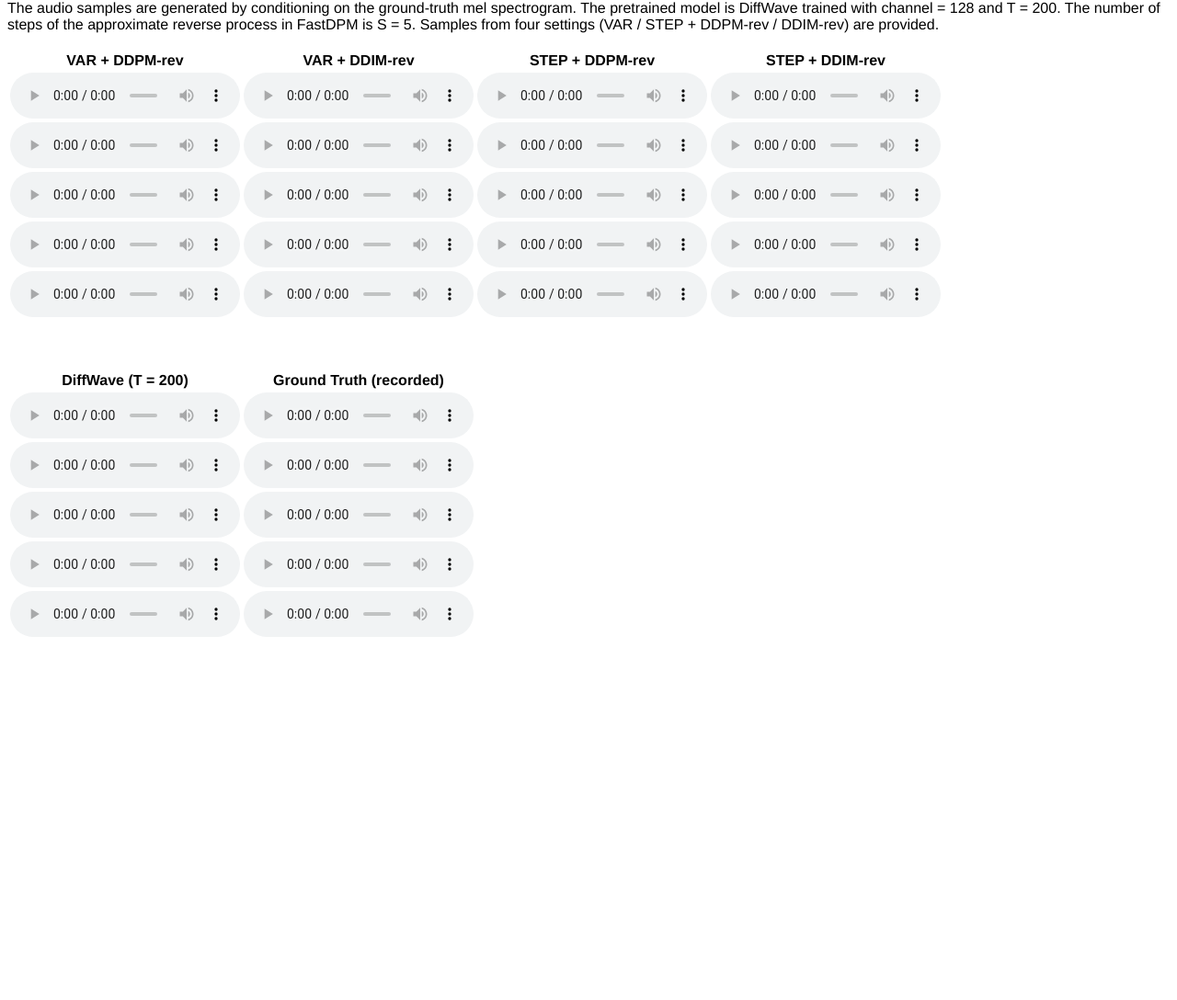
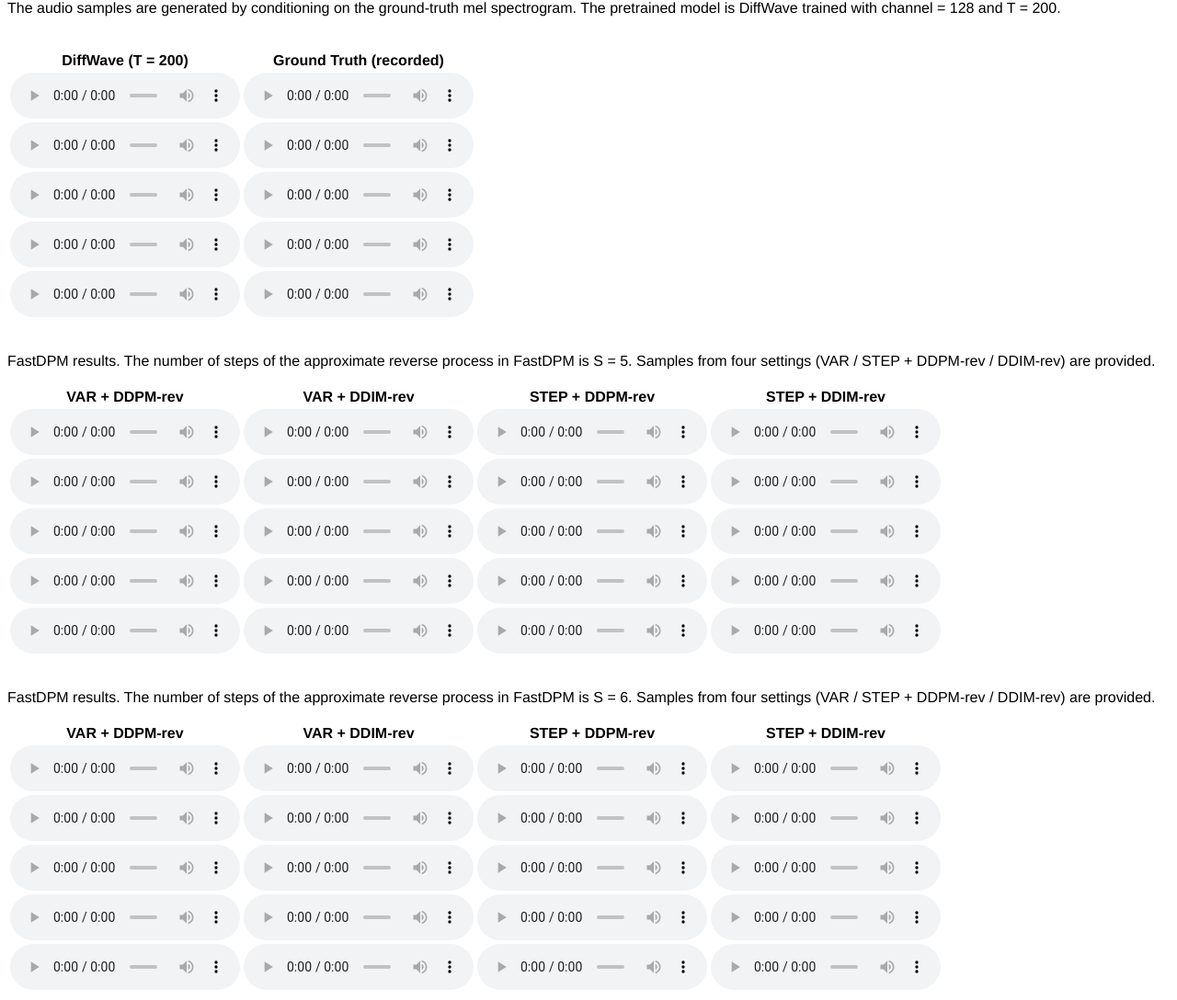
Before and after one commit to fastdpm/fastdpm.github.io, a plain HTML site: page index.html in a window 1280 px wide. Shown: the part 916-2004 px from the top of the page at 92% size. Before the commit the page ends 1620 px from the top, so only its background shows below. Drawn offline with Linux system fonts and the light colour scheme.

Commit message:
Update index.html

```diff
--- a/index.html
+++ b/index.html
@@ -76,7 +76,43 @@
     <h3> Section &#8546;: Neural vocoding on the LJ Speech dataset</h3>
     The audio samples are generated by conditioning on the ground-truth mel spectrogram.
     The pretrained model is DiffWave trained with channel = 128 and T = 200.
-    The number of steps of the approximate reverse process in FastDPM is S = 5.
+    <br> </br>
+
+    <table>
+      <thead>
+        <tr>
+          <th align="middle">DiffWave (T = 200)</th>&nbsp;&nbsp;&nbsp;&nbsp;&nbsp;&nbsp;&nbsp;&nbsp;&nbsp;&nbsp;
+          <th align="middle">Ground Truth (recorded)</th>
+        </tr>
+      </thead>
+
+       <tbody>
+        <tr>
+          <td><audio controls style="width: 250px; height: 50px"><source src="ljspeech/DiffWave/LJ001-0001.wav" type="audio/wav"></audio></td>
+          <td><audio controls style="width: 250px; height: 50px"><source src="ljspeech/GroundTruth/LJ001-0001.wav" type="audio/wav"></audio></td>
+        </tr>
+        <tr>
+          <td><audio controls style="width: 250px; height: 50px"><source src="ljspeech/DiffWave/LJ001-0002.wav" type="audio/wav"></audio></td>
+          <td><audio controls style="width: 250px; height: 50px"><source src="ljspeech/GroundTruth/LJ001-0002.wav" type="audio/wav"></audio></td>
+        </tr>
+        <tr>
+          <td><audio controls style="width: 250px; height: 50px"><source src="ljspeech/DiffWave/LJ001-0003.wav" type="audio/wav"></audio></td>
+          <td><audio controls style="width: 250px; height: 50px"><source src="ljspeech/GroundTruth/LJ001-0003.wav" type="audio/wav"></audio></td>
+        </tr>
+        <tr>
+          <td><audio controls style="width: 250px; height: 50px"><source src="ljspeech/DiffWave/LJ001-0004.wav" type="audio/wav"></audio></td>
+          <td><audio controls style="width: 250px; height: 50px"><source src="ljspeech/GroundTruth/LJ001-0004.wav" type="audio/wav"></audio></td>
+        </tr>
+        <tr>
+          <td><audio controls style="width: 250px; height: 50px"><source src="ljspeech/DiffWave/LJ001-0005.wav" type="audio/wav"></audio></td>
+          <td><audio controls style="width: 250px; height: 50px"><source src="ljspeech/GroundTruth/LJ001-0005.wav" type="audio/wav"></audio></td>
+        </tr>
+
+      </tbody>
+    </table>
+
+    <br> </br>
+    FastDPM results. The number of steps of the approximate reverse process in FastDPM is S = 5.
     Samples from four settings (VAR / STEP + DDPM-rev / DDIM-rev) are provided.
     <br> </br>
 
@@ -126,40 +162,57 @@
     </table>
 
     <br> </br>
+    FastDPM results. The number of steps of the approximate reverse process in FastDPM is S = 6.
+    Samples from four settings (VAR / STEP + DDPM-rev / DDIM-rev) are provided.
+    <br> </br>
 
     <table>
       <thead>
         <tr>
-          <th align="middle">DiffWave (T = 200)</th>&nbsp;&nbsp;&nbsp;&nbsp;&nbsp;&nbsp;&nbsp;&nbsp;&nbsp;&nbsp;
-          <th align="middle">Ground Truth (recorded)</th>
+          <th align="middle">VAR + DDPM-rev</th>
+          <th align="middle">VAR + DDIM-rev</th>
+          <th align="middle">STEP + DDPM-rev</th>
+          <th align="middle">STEP + DDIM-rev</th>
         </tr>
       </thead>
 
        <tbody>
         <tr>
-          <td><audio controls style="width: 250px; height: 50px"><source src="ljspeech/DiffWave/LJ001-0001.wav" type="audio/wav"></audio></td>
-          <td><audio controls style="width: 250px; height: 50px"><source src="ljspeech/GroundTruth/LJ001-0001.wav" type="audio/wav"></audio></td>
+          <td><audio controls style="width: 250px; height: 50px"><source src="ljspeech/VAR_DDPM/LJ001-0001_6.wav" type="audio/wav"></audio></td>
+          <td><audio controls style="width: 250px; height: 50px"><source src="ljspeech/VAR_DDIM/LJ001-0001_6.wav" type="audio/wav"></audio></td>
+          <td><audio controls style="width: 250px; height: 50px"><source src="ljspeech/STEP_DDPM/LJ001-0001_6.wav" type="audio/wav"></audio></td>
+          <td><audio controls style="width: 250px; height: 50px"><source src="ljspeech/STEP_DDIM/LJ001-0001_6.wav" type="audio/wav"></audio></td>
         </tr>
         <tr>
-          <td><audio controls style="width: 250px; height: 50px"><source src="ljspeech/DiffWave/LJ001-0002.wav" type="audio/wav"></audio></td>
-          <td><audio controls style="width: 250px; height: 50px"><source src="ljspeech/GroundTruth/LJ001-0002.wav" type="audio/wav"></audio></td>
+          <td><audio controls style="width: 250px; height: 50px"><source src="ljspeech/VAR_DDPM/LJ001-0002_6.wav" type="audio/wav"></audio></td>
+          <td><audio controls style="width: 250px; height: 50px"><source src="ljspeech/VAR_DDIM/LJ001-0002_6.wav" type="audio/wav"></audio></td>
+          <td><audio controls style="width: 250px; height: 50px"><source src="ljspeech/STEP_DDPM/LJ001-0002_6.wav" type="audio/wav"></audio></td>
+          <td><audio controls style="width: 250px; height: 50px"><source src="ljspeech/STEP_DDIM/LJ001-0002_6.wav" type="audio/wav"></audio></td>
         </tr>
         <tr>
-          <td><audio controls style="width: 250px; height: 50px"><source src="ljspeech/DiffWave/LJ001-0003.wav" type="audio/wav"></audio></td>
-          <td><audio controls style="width: 250px; height: 50px"><source src="ljspeech/GroundTruth/LJ001-0003.wav" type="audio/wav"></audio></td>
+          <td><audio controls style="width: 250px; height: 50px"><source src="ljspeech/VAR_DDPM/LJ001-0003_6.wav" type="audio/wav"></audio></td>
+          <td><audio controls style="width: 250px; height: 50px"><source src="ljspeech/VAR_DDIM/LJ001-0003_6.wav" type="audio/wav"></audio></td>
+          <td><audio controls style="width: 250px; height: 50px"><source src="ljspeech/STEP_DDPM/LJ001-0003_6.wav" type="audio/wav"></audio></td>
+          <td><audio controls style="width: 250px; height: 50px"><source src="ljspeech/STEP_DDIM/LJ001-0003_6.wav" type="audio/wav"></audio></td>
         </tr>
         <tr>
-          <td><audio controls style="width: 250px; height: 50px"><source src="ljspeech/DiffWave/LJ001-0004.wav" type="audio/wav"></audio></td>
-          <td><audio controls style="width: 250px; height: 50px"><source src="ljspeech/GroundTruth/LJ001-0004.wav" type="audio/wav"></audio></td>
+          <td><audio controls style="width: 250px; height: 50px"><source src="ljspeech/VAR_DDPM/LJ001-0004_6.wav" type="audio/wav"></audio></td>
+          <td><audio controls style="width: 250px; height: 50px"><source src="ljspeech/VAR_DDIM/LJ001-0004_6.wav" type="audio/wav"></audio></td>
+          <td><audio controls style="width: 250px; height: 50px"><source src="ljspeech/STEP_DDPM/LJ001-0004_6.wav" type="audio/wav"></audio></td>
+          <td><audio controls style="width: 250px; height: 50px"><source src="ljspeech/STEP_DDIM/LJ001-0004_6.wav" type="audio/wav"></audio></td>
         </tr>
         <tr>
-          <td><audio controls style="width: 250px; height: 50px"><source src="ljspeech/DiffWave/LJ001-0005.wav" type="audio/wav"></audio></td>
-          <td><audio controls style="width: 250px; height: 50px"><source src="ljspeech/GroundTruth/LJ001-0005.wav" type="audio/wav"></audio></td>
+          <td><audio controls style="width: 250px; height: 50px"><source src="ljspeech/VAR_DDPM/LJ001-0005_6.wav" type="audio/wav"></audio></td>
+          <td><audio controls style="width: 250px; height: 50px"><source src="ljspeech/VAR_DDIM/LJ001-0005_6.wav" type="audio/wav"></audio></td>
+          <td><audio controls style="width: 250px; height: 50px"><source src="ljspeech/STEP_DDPM/LJ001-0005_6.wav" type="audio/wav"></audio></td>
+          <td><audio controls style="width: 250px; height: 50px"><source src="ljspeech/STEP_DDIM/LJ001-0005_6.wav" type="audio/wav"></audio></td>
         </tr>
 
       </tbody>
     </table>
 
 
+
+
   </body>
 </html>
```
